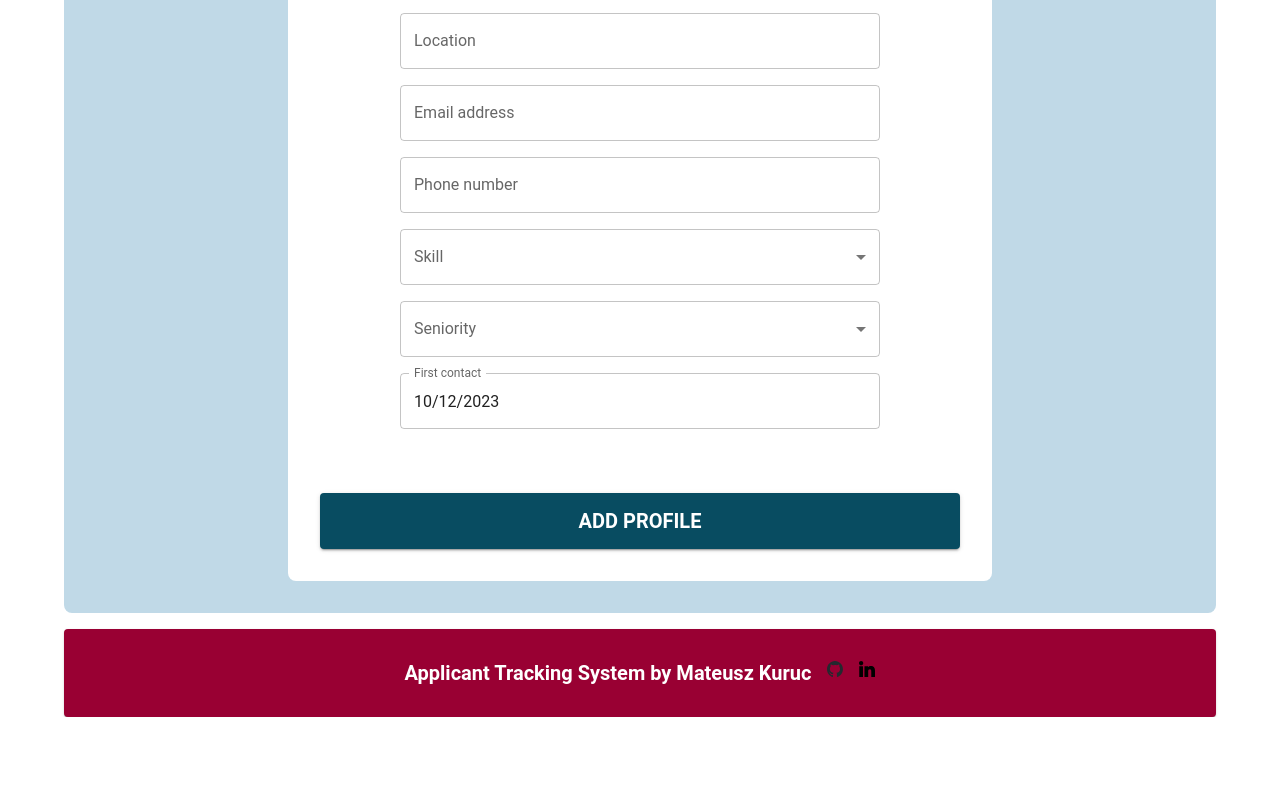
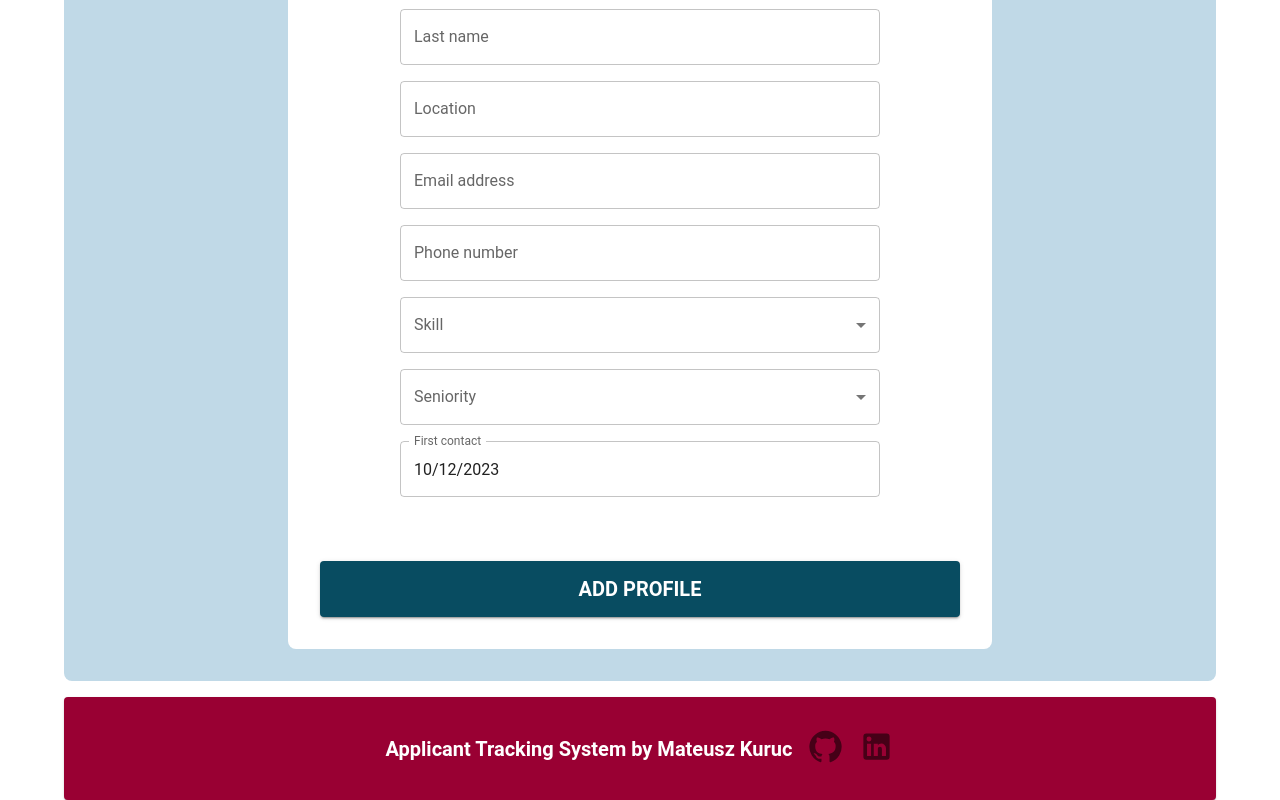
Before and after one commit to MateuszKuruc/ATS-recruitment-app, a React (Create React App) app in the folder ats-frontend/: page /add in a window 1280 px wide. Shown: the part 481-1281 px from the top of the page. Before the commit the page ends 1198 px from the top, so only its background shows below. Built offline with nearby package versions, Linux system fonts and the light colour scheme; no server answers.

Commit message:
improve footer styling by changing icons

```diff
--- a/ats-frontend/src/components/Footer.js
+++ b/ats-frontend/src/components/Footer.js
@@ -1,21 +1,19 @@
 import { Typography, Paper } from "@mui/material";
 import styled from "styled-components";
-import githubIcon from "../icons/github.svg";
-import linkedinIcon from "../icons/linkedin.svg";
+
+import LinkedInIcon from "@mui/icons-material/LinkedIn";
+import GitHubIcon from "@mui/icons-material/GitHub";
 
 const StyledPaper = styled(Paper)`
   padding: 2rem;
   margin-top: auto;
 `;
 
-const StyledImg = styled.img`
-  width: 1rem;
-`;
-
 const StyledContainer = styled.div`
   display: flex;
   gap: 1rem;
   justify-content: center;
+  align-items: center;
 `;
 
 const Footer = () => {
@@ -31,7 +29,7 @@ const Footer = () => {
           target="_blank"
           rel="noopener noreferrer"
         >
-          <StyledImg src={githubIcon} alt="GitHub Icon" />
+          <GitHubIcon fontSize="large" color="action" />
         </a>
 
         <a
@@ -39,7 +37,7 @@ const Footer = () => {
           target="_blank"
           rel="noopener noreferrer"
         >
-          <StyledImg src={linkedinIcon} alt="LinkedIn Icon" />
+          <LinkedInIcon fontSize="large" color="action" />
         </a>
       </StyledContainer>
     </StyledPaper>
--- a/ats-frontend/src/components/Notification.js
+++ b/ats-frontend/src/components/Notification.js
@@ -18,7 +18,7 @@ const Notification = ({ severity, message }) => {
     if (notification.message) {
       const notificationTimer = setTimeout(() => {
         dispatch(removeNotification());
-      }, 5000);
+      }, 50000);
 
       return () => clearTimeout(notificationTimer);
     }
--- a/ats-frontend/src/components/candidateDetails/CandidateFiles.js
+++ b/ats-frontend/src/components/candidateDetails/CandidateFiles.js
@@ -82,7 +82,7 @@ const CandidateFiles = ({ candidate }) => {
         />
       </Button>
       {candidate.uploadedFiles.map((file) => (
-        <div key={file.fileName}>
+        <div style={{ border: "1px solid green" }} key={file.fileName}>
           <CloudDownloadIcon onClick={() => handleDownload(file.fileName)} />
 
           <StyledTypography
```
Also changed, not shown: ats-frontend/src/components/candidateDetails/CandidateDetails.js (+0 -8 lines).
